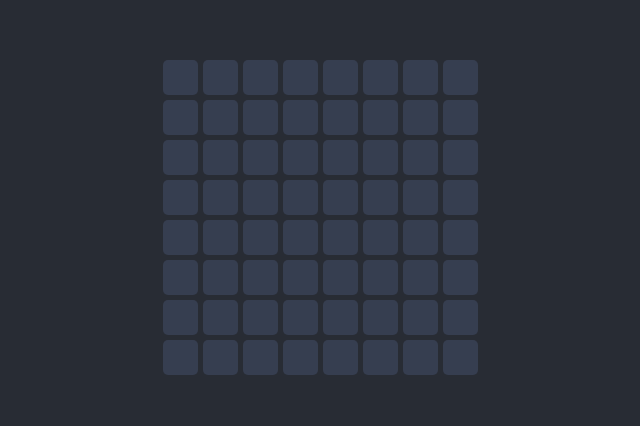
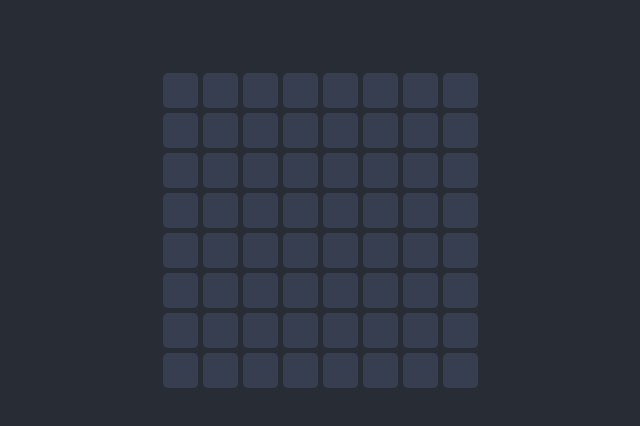
Before and after one commit to droff/knights-move, a React (Create React App) app: page / in a window 1280 px wide. Shown: the part 170-596 px from the top of the page, without its empty margins (320-960 px from the left). Built offline with nearby package versions, Linux system fonts and the light colour scheme.

Commit message:
disable logger

```diff
--- a/src/App.tsx
+++ b/src/App.tsx
@@ -2,7 +2,7 @@ import React from "react";
 import "./App.css";
 import { MovesType } from "./types";
 import Board from "./components/Board/Board";
-import Logger from "./components/Logger/Logger";
+// import Logger from "./components/Logger/Logger";
 
 interface Props {}
 
@@ -31,7 +31,7 @@ export class App extends React.Component<Props, State> {
       <div className="App">
         <header className="App-header">
           <Board width={8} height={8} movesHandler={this.movesHandler} />
-          <Logger userMoves={this.state.userMoves} />
+          {/* <Logger userMoves={this.state.userMoves} /> */}
         </header>
       </div>
     );
```
